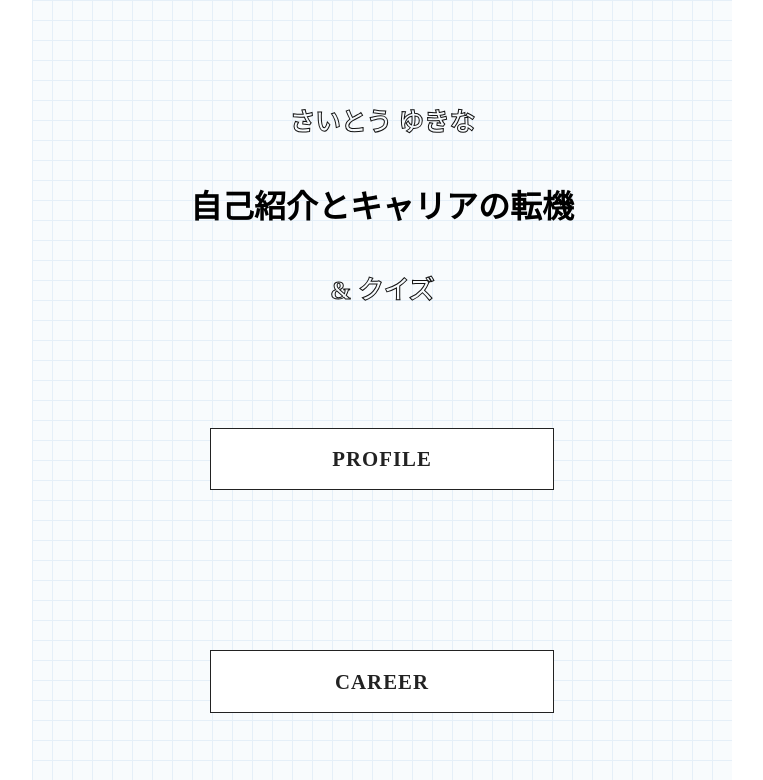
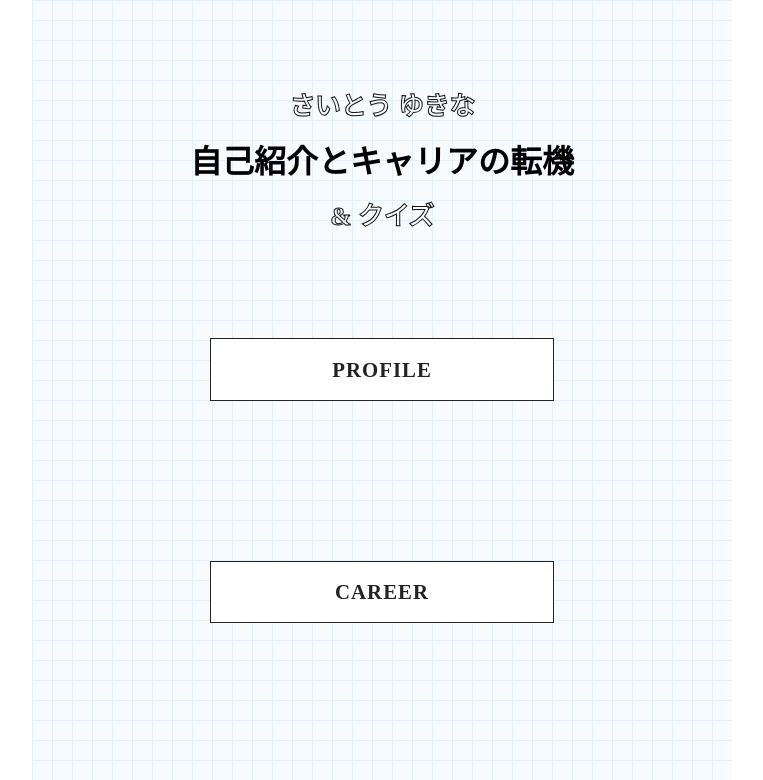
Before and after one commit to YukinaSaito123/YukinaSaito.fnd49, a plain HTML site: page index.html in a window 1280 px wide. Shown: the top 780 px of the page, without its empty margins (258-1021 px from the left). Drawn offline with Linux system fonts and the light colour scheme.

Commit message:
Update style.css

```diff
--- a/style.css
+++ b/style.css
@@ -23,7 +23,7 @@ h1 {
     text-align: center;
     margin-top: 80px;
     margin-bottom: 100px;
-    line-height: 2.5;
+    line-height: 1.5;
 }
 
 #myname {
```
